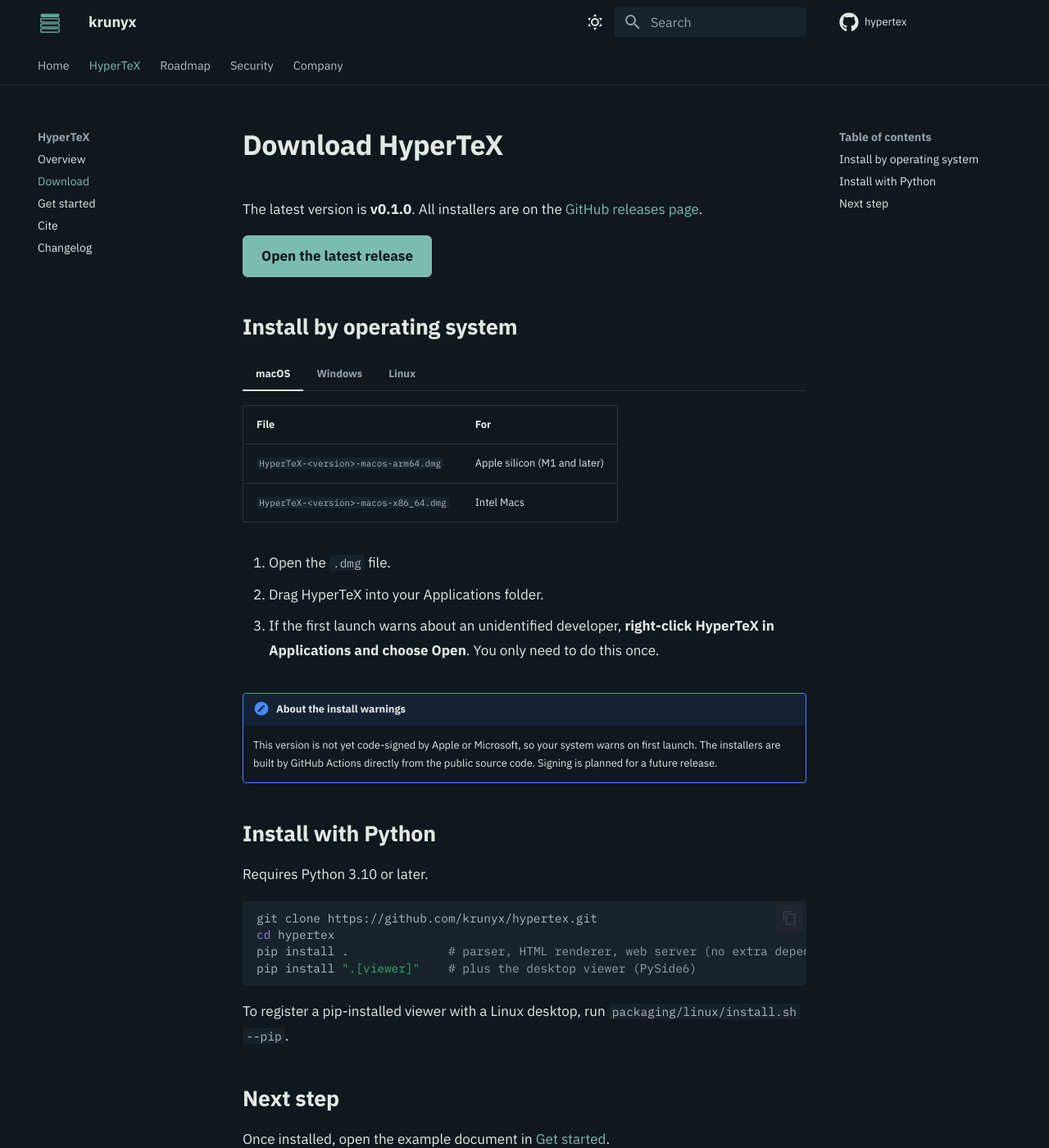
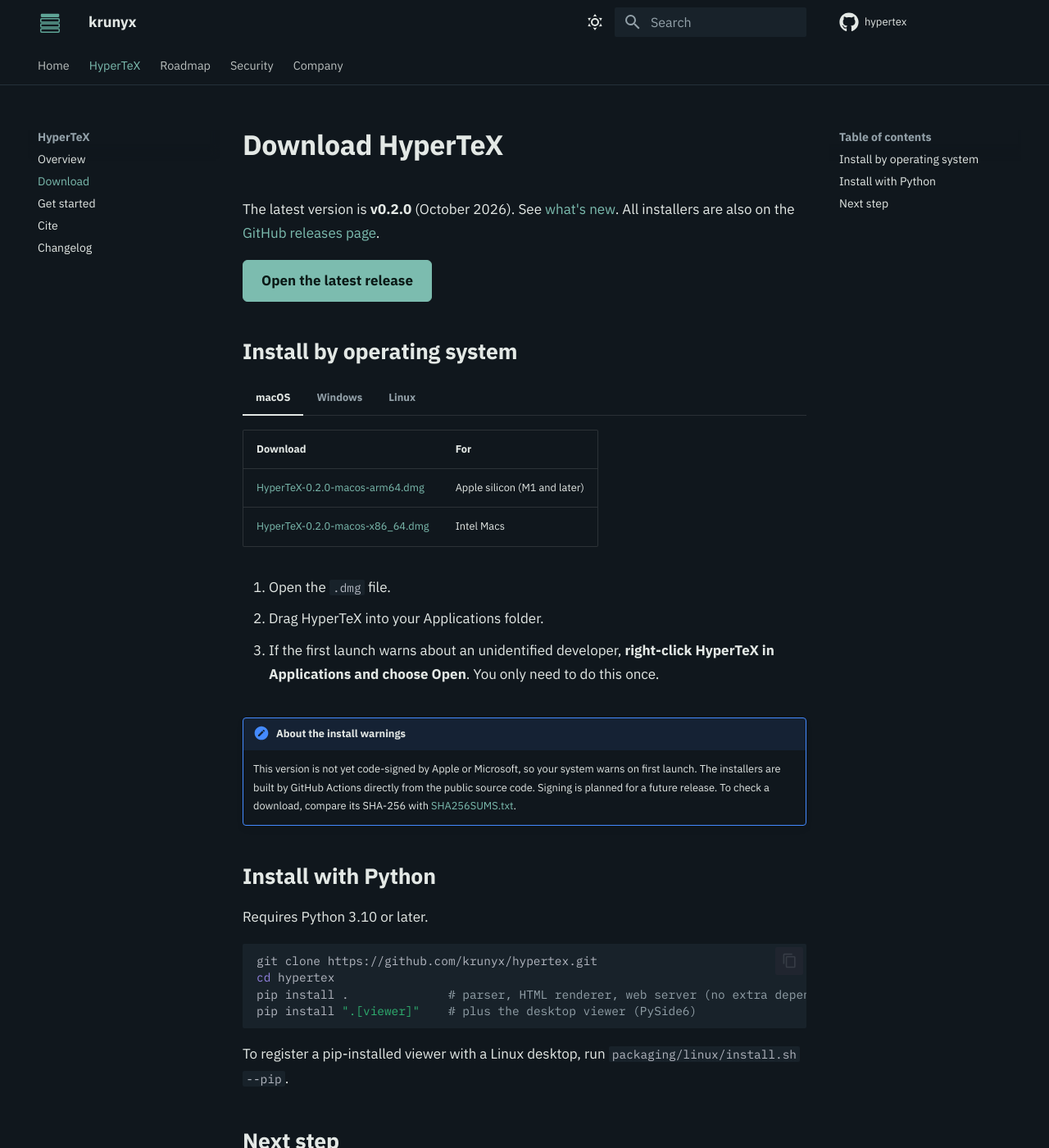
Before and after one commit to krunyx/krunyx.com, an MkDocs documentation site: the page built from docs/hypertex/download.md, in a window 1280 px wide and 1400 px high. Shown: the whole window at 82% size. Built offline with MkDocs 1.6.1 and Material for MkDocs 9.7.7, drawn with Linux system fonts in a browser that asks for light colours; comment, search, counter and statistics services are not loaded.

Commit message:
HyperTeX v0.2.0: 버전, 변경 기록, 인용, 다운로드 링크 갱신
Co-Authored-By: Claude Opus 5.5 <noreply@anthropic.com>
Claude-Session: https://claude.ai/code/session_012fdPH5ZmHytyJoitHmPnms

```diff
--- a/docs/hypertex/download.md
+++ b/docs/hypertex/download.md
@@ -1,6 +1,7 @@
 # Download HyperTeX
 
-The latest version is **v0.1.0**. All installers are on the [GitHub releases page](https://github.com/krunyx/hypertex/releases/latest).
+The latest version is **v0.2.0** (October 2026). See [what's new](changelog.md#v0-2-0).
+All installers are also on the [GitHub releases page](https://github.com/krunyx/hypertex/releases/latest).
 
 [Open the latest release](https://github.com/krunyx/hypertex/releases/latest){ .md-button .md-button--primary }
 
@@ -8,10 +9,10 @@ The latest version is **v0.1.0**. All installers are on the [GitHub releases pag
 
 === "macOS"
 
-    | File | For |
+    | Download | For |
     | --- | --- |
-    | `HyperTeX-<version>-macos-arm64.dmg` | Apple silicon (M1 and later) |
-    | `HyperTeX-<version>-macos-x86_64.dmg` | Intel Macs |
+    | [HyperTeX-0.2.0-macos-arm64.dmg](https://github.com/krunyx/hypertex/releases/download/v0.2.0/HyperTeX-0.2.0-macos-arm64.dmg) | Apple silicon (M1 and later) |
+    | [HyperTeX-0.2.0-macos-x86_64.dmg](https://github.com/krunyx/hypertex/releases/download/v0.2.0/HyperTeX-0.2.0-macos-x86_64.dmg) | Intel Macs |
 
     1. Open the `.dmg` file.
     2. Drag HyperTeX into your Applications folder.
@@ -19,20 +20,22 @@ The latest version is **v0.1.0**. All installers are on the [GitHub releases pag
 
 === "Windows"
 
-    | File | For |
+    | Download | For |
     | --- | --- |
-    | `HyperTeX-Setup-<version>.exe` | Windows 10 and 11 |
+    | [HyperTeX-Setup-0.2.0.exe](https://github.com/krunyx/hypertex/releases/download/v0.2.0/HyperTeX-Setup-0.2.0.exe) | Installer for Windows 10 and 11 |
+    | [HyperTeX-0.2.0-windows-x64.zip](https://github.com/krunyx/hypertex/releases/download/v0.2.0/HyperTeX-0.2.0-windows-x64.zip) | Portable version: unzip and run `htex-viewer\htex-viewer.exe` |
 
-    Installs without administrator rights. After installing, `.htex` files and `htex://` links open in HyperTeX.
+    The installer works without administrator rights. After installing, `.htex` files and `htex://` links open in HyperTeX.
+    The portable version does not register file types or links.
 
     If a "Windows protected your PC" window appears, click **More info → Run anyway**.
 
 === "Linux"
 
-    | File | How to install |
+    | Download | How to install |
     | --- | --- |
-    | `HyperTeX-<version>-x86_64.AppImage` | Make it executable and run it |
-    | `HyperTeX-<version>-linux-x86_64.tar.gz` | Unpack and run `install.sh` |
+    | [HyperTeX-0.2.0-x86_64.AppImage](https://github.com/krunyx/hypertex/releases/download/v0.2.0/HyperTeX-0.2.0-x86_64.AppImage) | Make it executable and run it |
+    | [HyperTeX-0.2.0-linux-x86_64.tar.gz](https://github.com/krunyx/hypertex/releases/download/v0.2.0/HyperTeX-0.2.0-linux-x86_64.tar.gz) | Unpack and run `install.sh` |
 
     AppImage:
 
@@ -52,6 +55,7 @@ The latest version is **v0.1.0**. All installers are on the [GitHub releases pag
 !!! note "About the install warnings"
     This version is not yet code-signed by Apple or Microsoft, so your system warns on first launch.
     The installers are built by GitHub Actions directly from the public source code. Signing is planned for a future release.
+    To check a download, compare its SHA-256 with [SHA256SUMS.txt](https://github.com/krunyx/hypertex/releases/download/v0.2.0/SHA256SUMS.txt).
 
 ## Install with Python
 
--- a/mkdocs.yml
+++ b/mkdocs.yml
@@ -79,7 +79,7 @@ extra_javascript:
 extra:
   generator: false
   hypertex:
-    version: "0.1.0"
+    version: "0.2.0"
     releases: https://github.com/krunyx/hypertex/releases/latest
   social:
     - icon: fontawesome/brands/github
```
Also changed, not shown: docs/hypertex/changelog.md (+20 -0 lines), docs/hypertex/cite.md (+1 -1 lines), docs/hypertex/index.md (+1 -1 lines).
